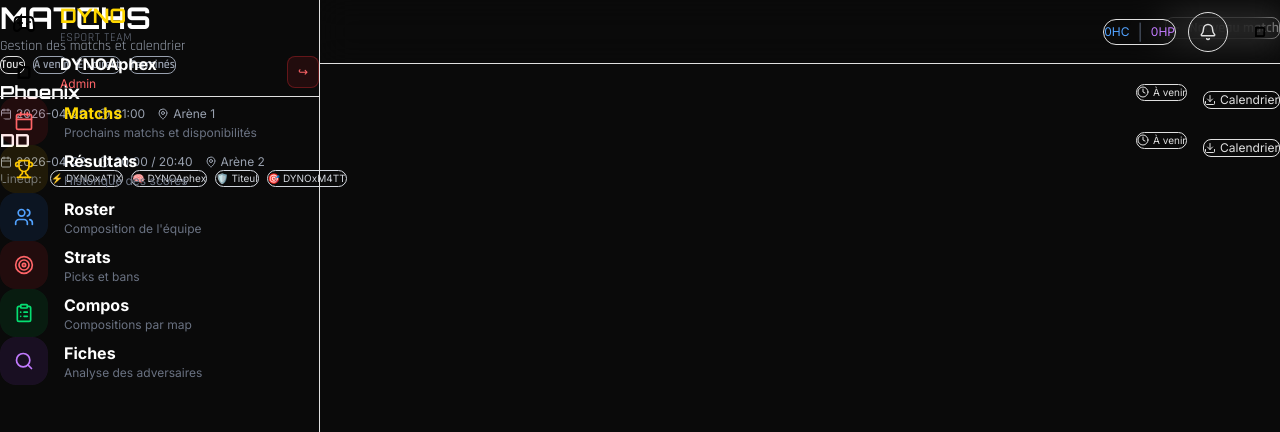
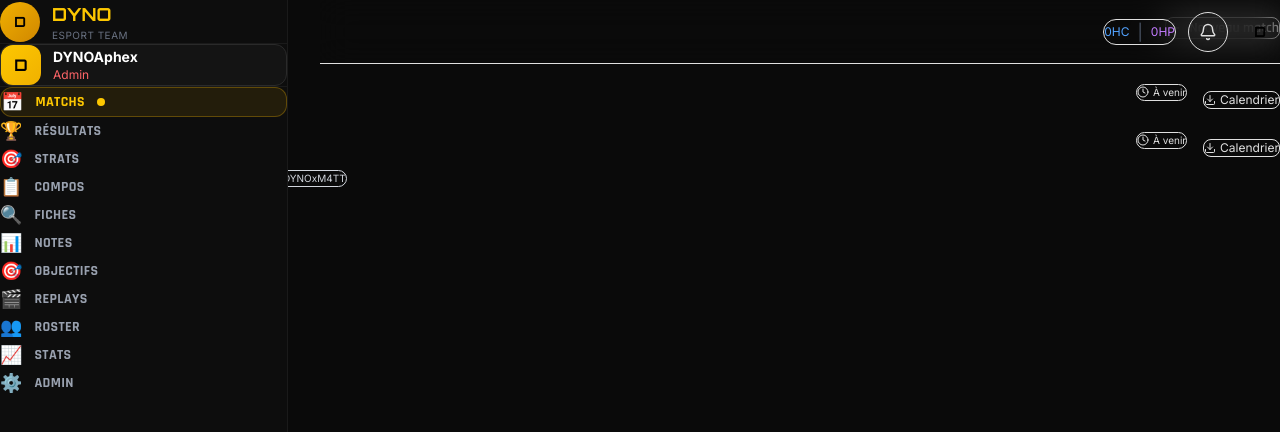
Before and after one commit to DYNOAphex84/DYNO-EVA, a React (Vite) app: page / in a window 1280 px wide. Shown: the top 432 px of the page. Built offline with nearby package versions, Linux system fonts and the light colour scheme.

Commit message:
Update Sidebar.tsx

```diff
--- a/src/components/Sidebar.tsx
+++ b/src/components/Sidebar.tsx
@@ -1,79 +1,68 @@
 import { Page } from '../types';
-import { Calendar, Trophy, Users, Target, Lightbulb, History, Menu, X, Gamepad2, ClipboardList, Search } from 'lucide-react';
+import { Menu, X } from 'lucide-react';
 
 interface SidebarProps {
-  currentPage: Page;
-  onNavigate: (page: Page) => void;
-  isOpen: boolean;
-  onToggle: () => void;
+  currentPage: Page; onNavigate: (page: Page) => void; isOpen: boolean; onToggle: () => void;
 }
 
-const navItems: { page: Page; label: string; sub: string; icon: React.ReactNode; color: string }[] = [
-  { page: 'matches', label: 'Matchs', sub: 'Prochains matchs et disponibilités', icon: <Calendar size={20} />, color: 'bg-red-500/10 text-red-400' },
-  { page: 'scores', label: 'Résultats', sub: 'Historique des scores', icon: <Trophy size={20} />, color: 'bg-yellow-500/10 text-yellow-400' },
-  { page: 'players', label: 'Roster', sub: 'Composition de l\'équipe', icon: <Users size={20} />, color: 'bg-blue-500/10 text-blue-400' },
-  { page: 'pickban', label: 'Strats', sub: 'Picks et bans', icon: <Target size={20} />, color: 'bg-red-500/10 text-red-400' },
-  { page: 'strategies', label: 'Compos', sub: 'Compositions par map', icon: <ClipboardList size={20} />, color: 'bg-green-500/10 text-green-400' },
-  { page: 'history', label: 'Fiches', sub: 'Analyse des adversaires', icon: <Search size={20} />, color: 'bg-purple-500/10 text-purple-400' },
+const navItems: { page: Page; label: string; icon: string }[] = [
+  { page: 'matches', label: 'MATCHS', icon: '📅' },
+  { page: 'results', label: 'RÉSULTATS', icon: '🏆' },
+  { page: 'strats', label: 'STRATS', icon: '🎯' },
+  { page: 'compos', label: 'COMPOS', icon: '📋' },
+  { page: 'fiches', label: 'FICHES', icon: '🔍' },
+  { page: 'notes', label: 'NOTES', icon: '📊' },
+  { page: 'objectifs', label: 'OBJECTIFS', icon: '🎯' },
+  { page: 'replays', label: 'REPLAYS', icon: '🎬' },
+  { page: 'roster', label: 'ROSTER', icon: '👥' },
+  { page: 'stats', label: 'STATS', icon: '📈' },
+  { page: 'admin', label: 'ADMIN', icon: '⚙️' },
 ];
 
 export default function Sidebar({ currentPage, onNavigate, isOpen, onToggle }: SidebarProps) {
   return (
     <>
       {isOpen && <div className="fixed inset-0 bg-black/80 z-40 lg:hidden" onClick={onToggle} />}
-
-      <button onClick={onToggle} className="fixed top-4 left-4 z-50 lg:hidden p-3 rounded-full bg-dark-card border border-dark-border text-gold-500">
-        {isOpen ? <X size={24} /> : <Menu size={24} />}
-      </button>
-
-      <aside className={`fixed top-0 left-0 h-full z-40 w-80 bg-dark-bg border-r border-dark-border transform transition-transform duration-300 ${isOpen ? 'translate-x-0' : '-translate-x-full'} lg:translate-x-0`}>
+      <aside className={`fixed top-0 left-0 h-full z-50 w-72 bg-[#0D0D0D] border-r border-[#1A1A1A] transform transition-transform duration-300 ${isOpen ? 'translate-x-0' : '-translate-x-full'} lg:translate-x-0`}>
         {/* Header */}
-        <div className="p-6 border-b border-dark-border">
-          <div className="flex items-center gap-3 mb-6">
-            <div className="w-12 h-12 rounded-full bg-gradient-to-br from-gold-500 to-gold-600 flex items-center justify-center">
-              <Gamepad2 size={24} className="text-black" />
+        <div className="p-5 border-b border-[#1A1A1A] flex items-center justify-between">
+          <div className="flex items-center gap-3">
+            <div className="w-10 h-10 rounded-full bg-gradient-to-br from-yellow-500 to-yellow-600 flex items-center justify-center">
+              <span className="text-black font-bold text-sm font-orbitron">D</span>
             </div>
             <div>
-              <h1 className="font-orbitron text-xl font-bold gold-text">DYNO</h1>
-              <p className="text-xs text-gray-500 font-rajdhani tracking-wider">ESPORT TEAM</p>
+              <h1 className="font-orbitron text-lg font-bold text-yellow-400">DYNO</h1>
+              <p className="text-[10px] text-gray-500 tracking-wider">ESPORT TEAM</p>
             </div>
           </div>
+          <button onClick={onToggle} className="lg:hidden p-2 rounded-lg border border-[#2A2A2A] text-yellow-400">
+            <X size={18} />
+          </button>
+        </div>
 
-          {/* User Card */}
-          <div className="card-dark p-4 flex items-center gap-3">
-            <div className="w-12 h-12 rounded-xl bg-gradient-to-br from-gold-500 to-gold-600 flex items-center justify-center text-black font-bold text-lg font-orbitron">
-              D
-            </div>
+        {/* User */}
+        <div className="p-4 border-b border-[#1A1A1A]">
+          <div className="flex items-center gap-3 p-3 rounded-xl bg-[#141414] border border-[#2A2A2A]">
+            <div className="w-10 h-10 rounded-xl bg-gradient-to-br from-yellow-400 to-yellow-500 flex items-center justify-center text-black font-bold font-orbitron">D</div>
             <div className="flex-1">
-              <p className="text-white font-bold">DYNOAphex</p>
+              <p className="text-white font-bold text-sm">DYNOAphex</p>
               <p className="text-xs text-red-400">Admin</p>
-            </div>
-            <div className="w-8 h-8 rounded-lg bg-red-500/10 border border-red-500/30 flex items-center justify-center">
-              <span className="text-red-400 text-xs">↪</span>
             </div>
           </div>
         </div>
 
-        {/* Navigation */}
-        <nav className="p-4 space-y-2">
+        {/* Nav */}
+        <nav className="p-3 space-y-1 overflow-y-auto" style={{ maxHeight: 'calc(100vh - 200px)' }}>
           {navItems.map((item) => {
             const isActive = currentPage === item.page;
             return (
-              <button
-                key={item.page}
-                onClick={() => { onNavigate(item.page); if (window.innerWidth < 1024) onToggle(); }}
-                className={`w-full flex items-center gap-4 p-4 rounded-2xl transition-all ${
-                  isActive ? 'card-gold border-gold-600/40' : 'hover:bg-dark-hover'
-                }`}
-              >
-                <div className={`w-12 h-12 rounded-2xl flex items-center justify-center ${item.color}`}>
-                  {item.icon}
-                </div>
-                <div className="text-left flex-1">
-                  <p className={`font-bold text-base ${isActive ? 'gold-text' : 'text-white'}`}>{item.label}</p>
-                  <p className="text-xs text-gray-500">{item.sub}</p>
-                </div>
-                {isActive && <div className="w-2 h-2 rounded-full bg-gold-500 animate-pulse-gold" />}
+              <button key={item.page} onClick={() => { onNavigate(item.page); if (window.innerWidth < 1024) onToggle(); }}
+                className={`w-full flex items-center gap-3 px-4 py-3 rounded-xl text-sm font-bold transition-all ${
+                  isActive ? 'bg-yellow-500/10 text-yellow-400 border border-yellow-500/30' : 'text-gray-400 hover:text-white hover:bg-[#1A1A1A]'
+                }`}>
+                <span className="text-lg">{item.icon}</span>
+                <span className="font-rajdhani tracking-wide">{item.label}</span>
+                {isActive && <div className="ml-auto w-2 h-2 rounded-full bg-yellow-400" />}
               </button>
             );
           })}
```
